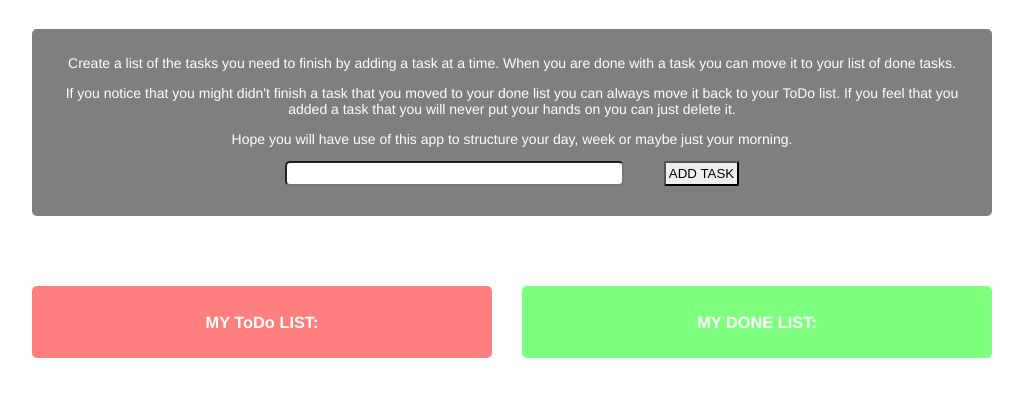
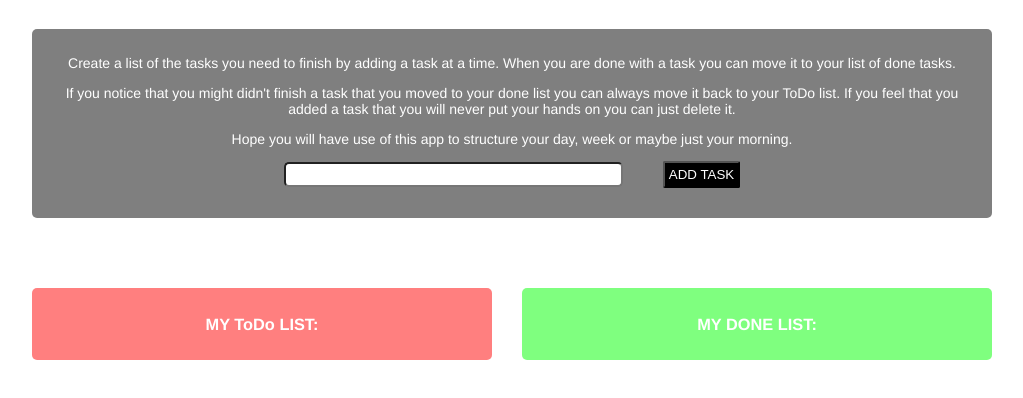
Before and after one commit to joannahogberg/Pattis-ToDo-app, a plain HTML site: page index.html in a window 1280 px wide. Shown: the part 130-528 px from the top of the page, without its empty margins (128-1151 px from the left). Drawn offline with Linux system fonts and the light colour scheme.

Commit message:
updated button

```diff
--- a/main.css
+++ b/main.css
@@ -151,10 +151,12 @@ input {
 }
 
 #addTask {
-    padding: 3px;
+     padding: 4px;
     border-radius: 2px;
     margin: 20px;
     margin-top: 0;
+    background-color: black;
+    color: white;
 }
 
 
```
